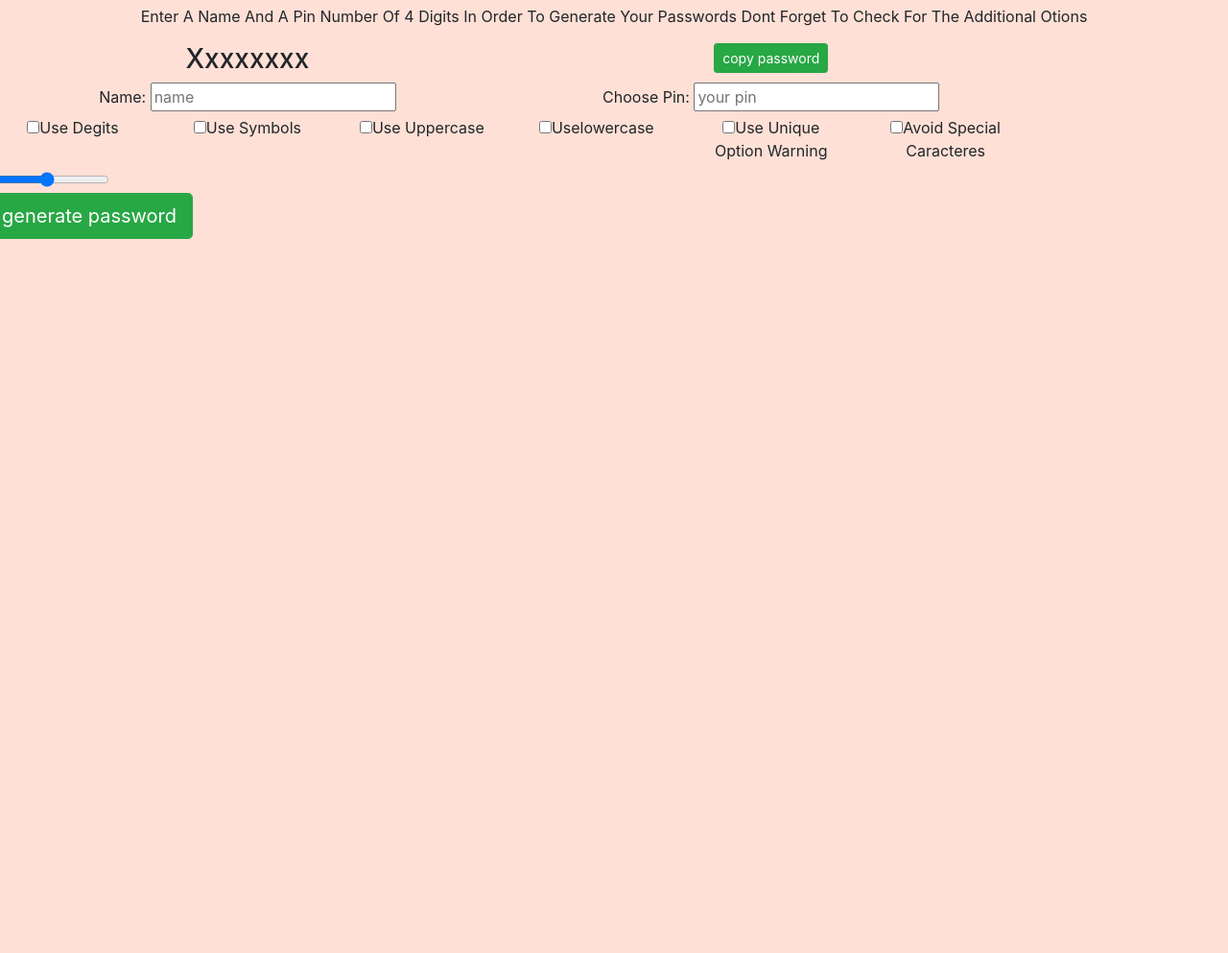
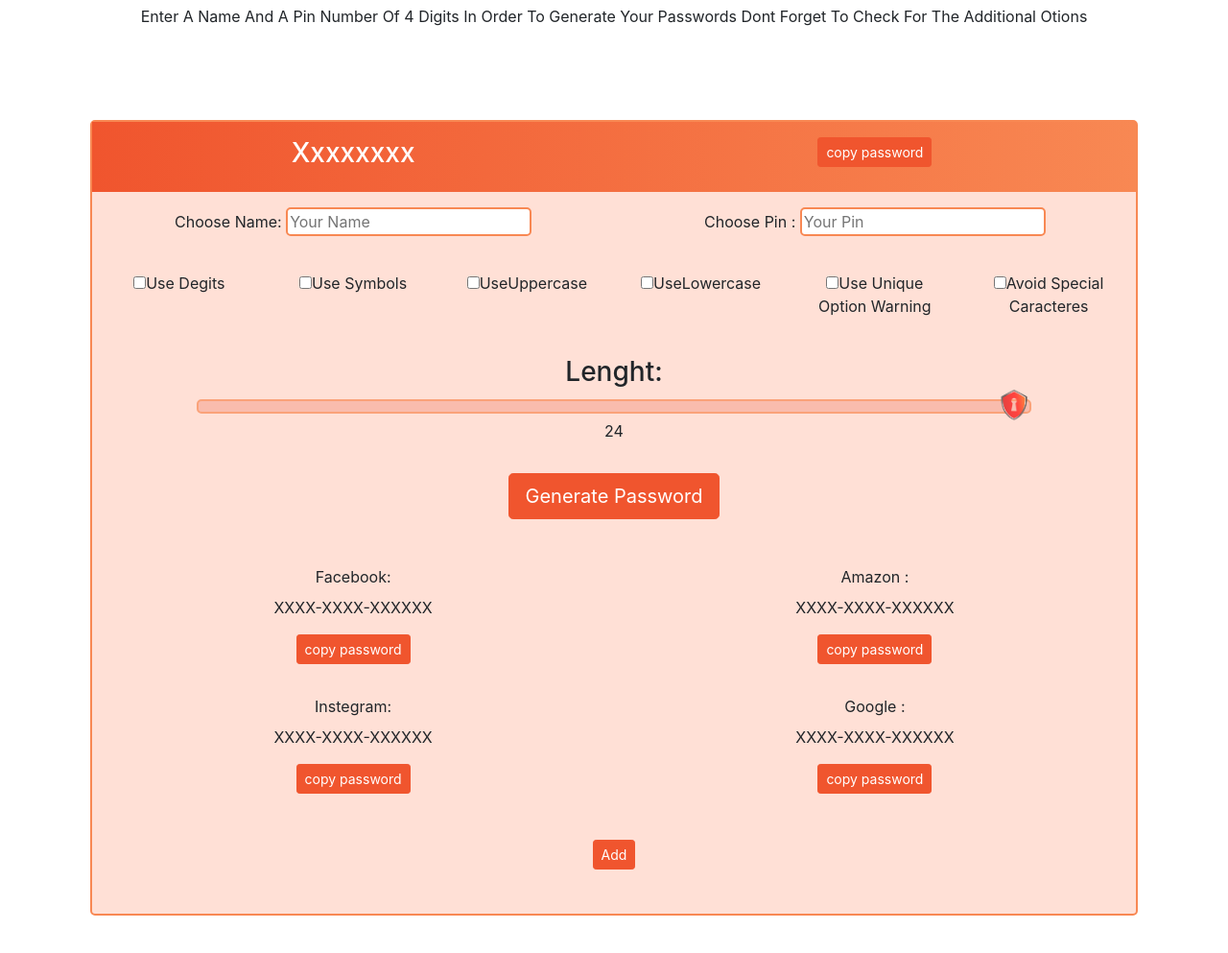
Before and after one commit to ocin13/onlinepasswordgenerator, a website: page index.html in a window 1280 px wide. Shown: the part 1347-2340 px from the top of the page at 96% size. Before the commit the page ends 1636 px from the top, so only its background shows below. Drawn offline with nearby package versions, Linux system fonts and the light colour scheme.

Commit message:
second commit

```diff
--- a/css/style.scss
+++ b/css/style.scss
@@ -1,7 +1,7 @@
 $color-body:#ffe0d6;
 $color-button:#f0552e;
 $color-text: #f83200;
-$color-border:#e98151;
+$color-border:#f88853;
 body{
     text-transform: capitalize;
     margin: 0;
@@ -100,23 +100,83 @@ body{
     //this is for the range slide button ***start here***
     .slidecontainer {
         width: 100%; /* Width of the outside container */
-      }
+        position: relative;
+    }
 
       /* The slider itself */
       .slider {
         -webkit-appearance: none;  /* Override default CSS styles */
-        appearance: none;
-        width: 100%; /* Full-width */
-        height: 25px; /* Specified height */
-        background: #d3d3d3; /* Grey background */
+        width: 80%; /* Full-width */
+        height: 15px; /* Specified height */
+        background: #f7ae9c; /* Grey background */
         outline: none; /* Remove outline */
         opacity: 0.7; /* Set transparency (for mouse-over effects on hover) */
-        -webkit-transition: .2s; /* 0.2 seconds transition on hover */
-        transition: opacity .2s;
+        transition: all ease-in-out 300ms;
       }
 
       /* Mouse-over effects */
       .slider:hover {
         opacity: 1; /* Fully shown on mouse-over */
       }
+      //hide the selector
+      .slider::-webkit-slider-thumb {
+        -webkit-appearance: none;
+        appearance: none;
+        width: 40px;
+        z-index: 999;
+        height: 50px;
+        border: 0;
+        border-radius: 50%;
+        background: url('/img/lock.png');
+        background-size: cover;
+
+        cursor: pointer;
+      }
+
+      .slider::-moz-range-thumb {
+        width: 40px;
+        z-index: 999;
+        height: 50px;
+        border: 0;
+        border-radius: 50%;
+        background: url('/img/lock.png');
+        background-size: cover;
+
+        cursor: pointer;
+      }
     //***ends here***
+//background 03
+.bg-3{
+    background-color: white;
+    .header-3{
+
+        margin-bottom: 80px;
+    }
+    .setup-tab{
+        background-color: $color-body;
+        border: 2px solid $color-border;
+        border-radius: 5px;
+        padding-bottom: 30px;
+        .tab-header{
+            width: 100;
+            background-image: linear-gradient(to right,$color-button,$color-border);;
+            color: white;
+            font-weight: 600;
+        }
+        button{
+            background-color: $color-button;
+            border: 1px solid $color-button;
+            color: white;
+            font-weight: 400;
+        }
+        button:hover{
+            background-color: rgb(250, 110, 54);
+            color: white;
+        }
+        input{
+            border: 2px solid $color-border;
+            border-radius: 5px;
+            color: $color-text;
+        }
+    }
+}
--- a/index.html
+++ b/index.html
@@ -86,57 +86,91 @@
           </div>
         </div>
         <div class="row row-content bg-3 text-center">
-          <div class="col-12 text-center">
+          <div class="col-12 text-center header-3">
             <h1>generate your passwords now</h1>
-            <p>enter a name and a pin number of 4 digits in order to generate your
+            <p class="d-none d-sm-block">enter a name and a pin number of 4 digits in order to generate your
                passwords dont forget to check for the additional otions</p>
           </div>
-          <div class="col-10">
-            <div class="row">
+          <div class="col-10 mx-auto setup-tab">
+            <div class="row py-3 tab-header">
               <div class="col-6">
                 <h3 class="password-0">xxxxxxxx</h3>
               </div>
               <div class="col-6">
-                <button class="btn btn-success btn-sm">copy password</button>
+                <button class="btn btn-sm">copy password</button>
               </div>
             </div>
-            <div class="row">
-              <div class="col-6">
-                <label for="name">name:</label>
-                <input type="text" class="form-cotrol" id="name" placeholder="name">
+            <div class="row py-3">
+              <div class="col-12 col-sm-6">
+                <label class="form-label" for="name">choose name:</label>
+                <input type="text" class="form-cotrol" id="name" placeholder="Your Name">
               </div>
-              <div class="col-6">
-                <label for="pin">choose pin:</label>
-                <input type="text" class="form-cotrol" id="pin" placeholder="your pin">
+              <div class="col-12 col-sm-6">
+                <label class="form-label" for="pin">choose pin :</label>
+                <input type="text" class="form-cotrol" id="pin" placeholder="Your Pin">
               </div>
             </div>
-            <div class="row">
-              <div class="col-2">
+            <div class="row py-3">
+              <div class="col-6 col-sm-2">
                 <label class="checkbox-inline"><input type="checkbox" value="">use degits</label>
               </div>
-              <div class="col-2">
+              <div class="col-6 col-sm-2">
                 <label class="checkbox-inline"><input type="checkbox" value="">use symbols</label>
               </div>
-              <div class="col-2">
-                <label class="checkbox-inline"><input type="checkbox" value="">use uppercase</label>
+              <div class="col-6 col-sm-2">
+                <label class="checkbox-inline"><input type="checkbox" value="">useUppercase</label>
               </div>
-              <div class="col-2">
-                <label class="checkbox-inline"><input type="checkbox" value="">uselowercase</label>
+              <div class="col-6 col-sm-2">
+                <label class="checkbox-inline"><input type="checkbox" value="">useLowercase</label>
               </div>
-              <div class="col-2">
+              <div class="col-6 col-sm-2">
                 <label class="checkbox-inline"><input type="checkbox" value="">use unique option <span>warning</span></label>
               </div>
-              <div class="col-2">
+              <div class="col-6 col-sm-2">
                 <label class="checkbox-inline"><input type="checkbox" value="">avoid special caracteres</label>
               </div>
             </div>
-            <div class="row">
+            <div class="row py-3">
               <div class="slidecontainer">
-                <input type="range" min="1" max="100" value="50" class="slider" id="myRange">
+                <h3>Lenght:</h3>
+                <input type="range" min="1" max="24" value="50" class="slider" id="myRange">
+                <div id="selector">
+                  <div id="selectBtn"></div>
+                  <div id="selectValue"></div>
+                </div>
               </div>
             </div>
-            <div class="row">
-              <button class="btn btn-success btn-lg">generate password</button>
+            <div class="row py-3 mb-3">
+              <button class="btn  btn-lg mx-auto">Generate Password</button>
+            </div>
+            <div class="row py-3">
+              <div class="col-12 col-sm-6">
+                <label class="form-label" for="facebook">facebook:</label>
+                <p class="sub-pass" id="facebook">XXXX-XXXX-XXXXXX</p>
+                <button class="btn btn-sm">copy password</button>
+              </div>
+              <div class="col-12 col-sm-6">
+                <label class="form-label" for="amazon">amazon :</label>
+              <p class="sub-pass" id="amazon">XXXX-XXXX-XXXXXX</p>
+                <button class="btn btn-sm">copy password</button>
+              </div>
+            </div>
+            <div class="row py-3">
+              <div class="col-12 col-sm-6">
+                <label class="form-label" for="instegram">instegram:</label>
+                <p class="sub-pass" id="instegram">XXXX-XXXX-XXXXXX</p>
+                <button class="btn btn-sm">copy password</button>
+              </div>
+              <div class="col-12 col-sm-6">
+                <label class="form-label" for="google">google :</label>
+                <p class="sub-pass" id="google">XXXX-XXXX-XXXXXX</p>
+                <button class="btn btn-sm">copy password</button>
+              </div>
+            </div>
+            <div class="row py-3">
+              <div class="col-3 mx-auto mt-3">
+                <button type="button" id="addAccount" class="btn btn-sm">Add</button>
+              </div>
             </div>
           </div>
         </div>
--- a/scripts/scripts.js
+++ b/scripts/scripts.js
@@ -1,9 +1,8 @@
 //slider button
 var slider = document.getElementById("myRange");
-var output = document.getElementById("demo");
-output.innerHTML = slider.value; // Display the default slider value
-
+var value = document.getElementById("selectValue");
+value.innerHTML = slider.value;
 // Update the current slider value (each time you drag the slider handle)
 slider.oninput = function() {
-  output.innerHTML = this.value;
+  value.innerHTML = this.value;
 }
```
Also changed, not shown: css/style.css.
